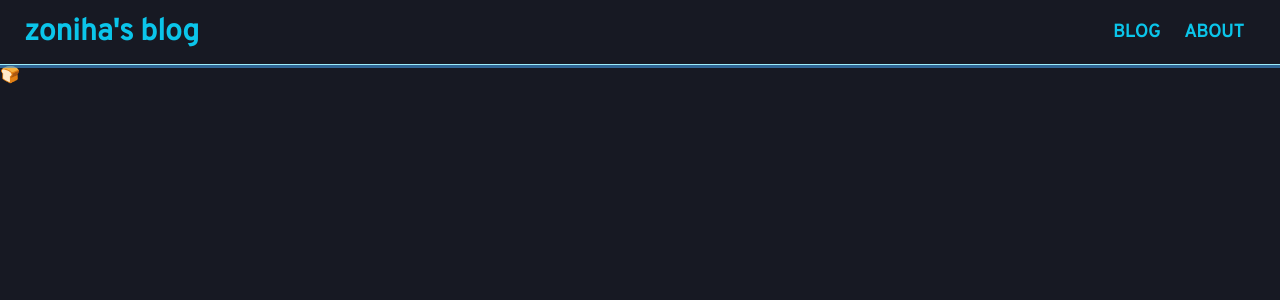
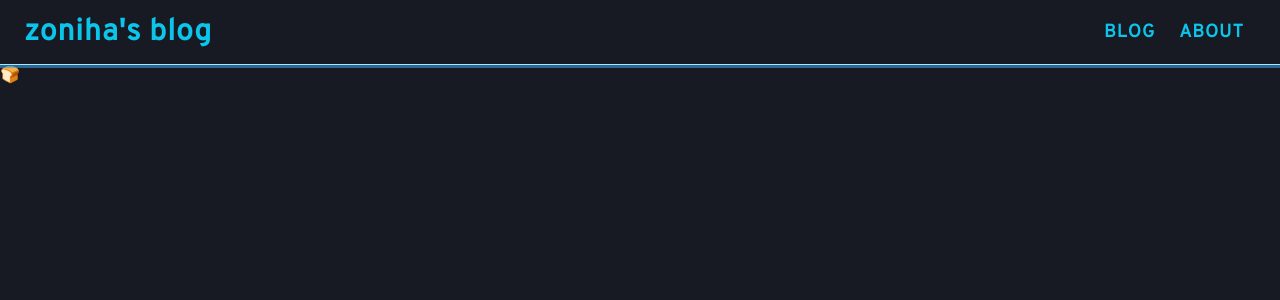
Before and after one commit to rerelurelu/kilonova, a Next.js app: page / in a window 1280 px wide. Shown: the top 300 px of the page. Built offline with nearby package versions, Linux system fonts and the light colour scheme.

Commit message:
🎨 layout: Add `letterSpacing`

```diff
--- a/theme/theme.ts
+++ b/theme/theme.ts
@@ -10,6 +10,7 @@ const theme = extendTheme({
       body: {
         backgroundColor: 'gray.900',
         color: 'cyan.200',
+        letterSpacing: '1px',
       },
     },
   },
```
